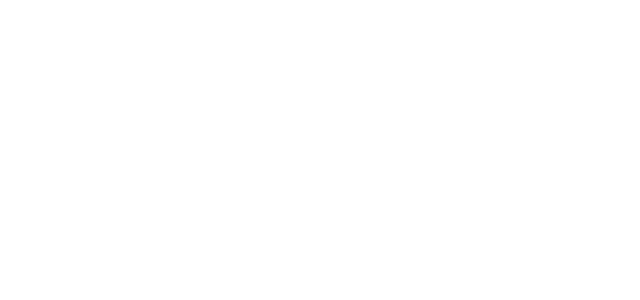
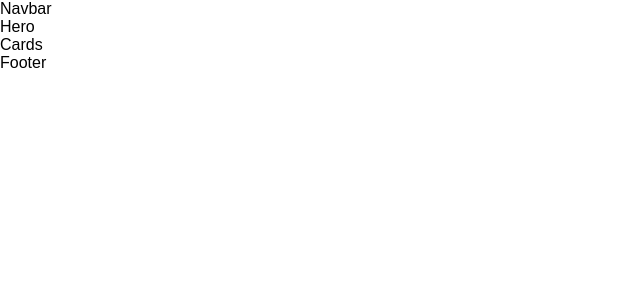
Before and after one commit to etuzimek/apartament3, a React (Create React App) app: page / in a window 1280 px wide. Shown: the top 300 px of the page, without its empty margins (0-640 px from the left). Built offline with nearby package versions, Linux system fonts and the light colour scheme.

Commit message:
Routes and home page fixed

```diff
--- /dev/null
+++ b/src/App.css
@@ -0,0 +1,6 @@
+* {
+  box-sizing: border-box;
+  margin: 0;
+  padding: 0;
+  font-family: sans-serif, "PT Sans";
+}
--- a/src/App.js
+++ b/src/App.js
@@ -1,5 +1,6 @@
 import React from "react";
-import { BrowserRouter, Route, Routes } from "react-router-dom";
+import { BrowserRouter, Routes, Route } from "react-router-dom";
+import Navbar from "./components/Navbar";
 import Home from "./components/pages/Home";
 import Apartment from "./components/pages/Apartment";
 import Gallery from "./components/pages/Gallery";
@@ -9,12 +10,13 @@ import Contact from "./components/pages/Contact";
 function App() {
   return (
     <BrowserRouter>
+      <Navbar />
       <Routes>
-        <Route exact path="/" component={Home} />
-        <Route path="/contact" component={Apartment} />
-        <Route path="/contact" component={Gallery} />
-        <Route path="/contact" component={Rules} />
-        <Route path="/contact" component={Contact} />
+        <Route path="/" element={<Home />} />
+        <Route path="apartment" element={<Apartment />} />
+        <Route path="gallery" element={<Gallery />} />
+        <Route path="rules" element={<Rules />} />
+        <Route path="contact" element={<Contact />} />
       </Routes>
     </BrowserRouter>
   );
--- a/src/components/Cards.js
+++ b/src/components/Cards.js
@@ -0,0 +1,9 @@
+import React from 'react'
+
+function Cards() {
+  return (
+    <div>Cards</div>
+  )
+}
+
+export default Cards
--- a/src/components/Footer.js
+++ b/src/components/Footer.js
@@ -0,0 +1,9 @@
+import React from 'react'
+
+function Footer() {
+  return (
+    <div>Footer</div>
+  )
+}
+
+export default Footer
--- a/src/components/Hero.js
+++ b/src/components/Hero.js
@@ -0,0 +1,9 @@
+import React from 'react'
+
+function Hero() {
+  return (
+    <div>Hero</div>
+  )
+}
+
+export default Hero
--- /dev/null
+++ b/src/components/Navbar.css
@@ -0,0 +1,3 @@
+div {
+    color: #000;
+}
--- a/src/components/Navbar.js
+++ b/src/components/Navbar.js
@@ -0,0 +1,8 @@
+import React from "react";
+import "./Navbar.css";
+
+function Navbar() {
+  return <div>Navbar</div>;
+}
+
+export default Navbar;
--- a/src/components/pages/Home.js
+++ b/src/components/pages/Home.js
@@ -1,9 +1,17 @@
-import React from 'react'
+import React from "react";
+import "../../App.css";
+import Hero from "../Hero";
+import Cards from "../Cards";
+import Footer from "../Footer";
 
 function Home() {
   return (
-    <div>Home</div>
-  )
+    <>
+      <Hero />
+      <Cards />
+      <Footer />
+    </>
+  );
 }
 
-export default Home
+export default Home;
```
